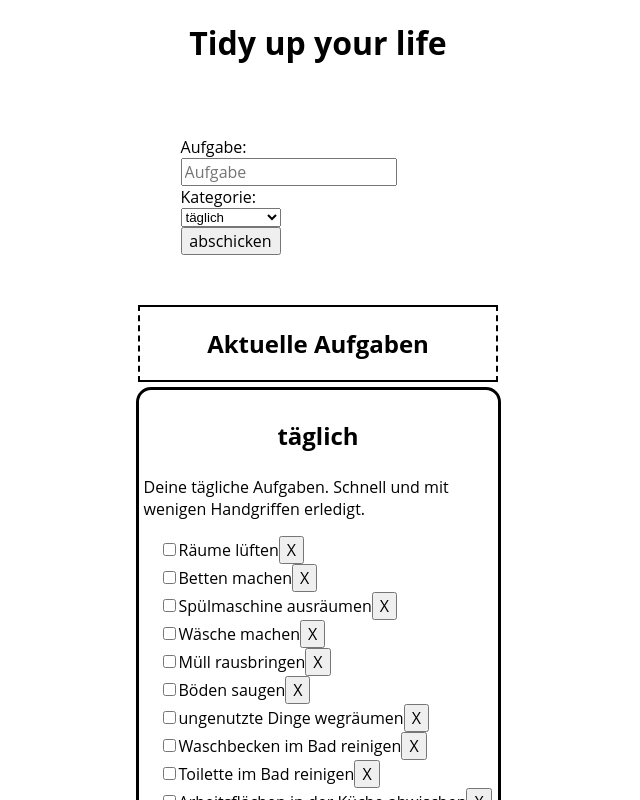
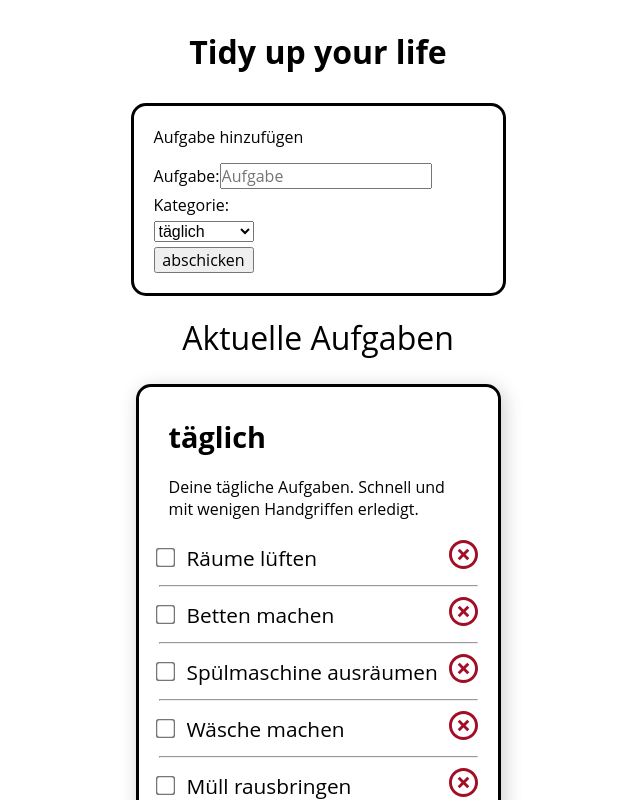
Before and after one commit to alicie232/capstone-project, a React (Create React App) app: page / in a window 1280 px wide. Shown: the top 800 px of the page, without its empty margins (322-962 px from the left). Built offline with nearby package versions, Linux system fonts and the light colour scheme.

Commit message:
add styling

```diff
--- a/src/App.js
+++ b/src/App.js
@@ -81,7 +81,7 @@ export default function App() {
   return (
     <>
       <StyledHeader>
-        <h1>Tidy up your life</h1>
+        <h1 id="top">Tidy up your life</h1>
       </StyledHeader>
       <NewTodoForm insertNewTodo={insertNewTodo} />
       <HomePage
@@ -96,5 +96,6 @@ export default function App() {
 }
 
 const StyledHeader = styled.header`
+  margin: 30px;
   text-align: center;
 `;
--- a/src/GlobalStyles.js
+++ b/src/GlobalStyles.js
@@ -3,8 +3,14 @@ import {createGlobalStyle} from 'styled-components';
 const styled = {createGlobalStyle};
 
 export default styled.createGlobalStyle`
+  :root {
+    --color-highlight: #333333;
+  }
+
   * {
     box-sizing: border-box;
+    margin: 0;
+    padding: 0;
   }
 
   body {
--- a/src/components/NewTodoForm.js
+++ b/src/components/NewTodoForm.js
@@ -34,6 +34,7 @@ export default function NewTodoForm({insertNewTodo}) {
 
   return (
     <StyledForm onSubmit={handleSubmit}>
+      <StyledHeader>Aufgabe hinzufügen</StyledHeader>
       <label htmlFor="task">
         Aufgabe:
         <input
@@ -44,6 +45,7 @@ export default function NewTodoForm({insertNewTodo}) {
             setTask(e.target.value);
           }}
           placeholder="Aufgabe"
+          autoComplete="off"
           required
         />
       </label>
@@ -75,13 +77,21 @@ export default function NewTodoForm({insertNewTodo}) {
 const StyledForm = styled.form`
   max-width: 375px;
   margin: auto;
+  padding: 20px;
   display: flex;
   flex-direction: column;
-  padding: 50px;
+  gap: 5px;
+  border: solid;
+  border-radius: 15px;
+`;
+
+const StyledHeader = styled.header`
+  padding-bottom: 10px;
 `;
 
 const StyledSelect = styled.select`
   width: 100px;
+  font-size: 16px;
 `;
 
 const StyledButton = styled.button`
--- a/src/components/TaskList.js
+++ b/src/components/TaskList.js
@@ -6,16 +6,17 @@ export default function TaskList({todos, onTodoChange, deleteTodo}) {
       <Wrapper key={todo.id}>
         <StyledTitle>{todo.title}</StyledTitle>
 
-        <p>{todo.description}</p>
+        <Description>{todo.description}</Description>
 
         {todo.tasks.length === 0 ? (
           <Image src={todo.image} alt="funny dog" />
         ) : (
-          <StyledList role="list">
+          <ul>
             {todo.tasks.map(task => {
               return (
-                <ListItem key={task.id}>
-                  <label>
+                <div key={task.id}>
+                  <ListItem>
+                    <StyledLabel>
                       <Checkbox
                         type="checkbox"
                         checked={task.isChecked}
@@ -23,21 +24,25 @@ export default function TaskList({todos, onTodoChange, deleteTodo}) {
                         data-taskid={task.id}
                         onChange={onTodoChange}
                       />
+
                       <Task checked={task.isChecked}>{task.task}</Task>
-                  </label>
-                  <button
+                    </StyledLabel>
+
+                    <DeleteButton
                       type="button"
                       onClick={event => {
                         event.stopPropagation();
                         deleteTodo(task.id);
                       }}
                     >
-                    X
-                  </button>
+                      <img src="../assets/icons/button-delete.svg" alt="delete" />
+                    </DeleteButton>
                   </ListItem>
+                  <hr />
+                </div>
               );
             })}
-          </StyledList>
+          </ul>
         )}
       </Wrapper>
     );
@@ -47,13 +52,19 @@ export default function TaskList({todos, onTodoChange, deleteTodo}) {
 const Wrapper = styled.article`
   border: solid;
   border-radius: 15px;
+  box-shadow: 3px 4px 20px rgba(0, 0, 0, 0.2);
   margin: 5px;
-  padding: 5px;
+  padding: 20px;
+  margin-bottom: 50px;
 `;
 
 const StyledTitle = styled.h3`
-  text-align: center;
-  font-size: 1.5rem;
+  font-size: 1.8rem;
+  padding: 10px;
+`;
+
+const Description = styled.p`
+  padding: 10px;
 `;
 
 const Image = styled.img`
@@ -64,20 +75,35 @@ const Image = styled.img`
   width: 50%;
 `;
 
-const StyledList = styled.ul`
-  padding: 0 0 0 15px;
+const ListItem = styled.li`
+  display: flex;
+  list-style: none;
+  justify-content: space-between;
+  font-size: 1.3rem;
+  padding: 10px 0 10px 0;
+  cursor: move;
 `;
 
-const ListItem = styled.li`
-  list-style: none;
+const StyledLabel = styled.label`
+  display: flex;
+  align-items: center;
 `;
 
 const Checkbox = styled.input`
   accent-color: var(--color-highlight);
+  transform: scale(1.5);
 `;
 
 const Task = styled.span`
+  padding-left: 15px;
+  padding-right: 5px;
+
   text-decoration: ${({checked}) => {
     return checked && 'line-through';
   }};
 `;
+
+const DeleteButton = styled.button`
+  border: none;
+  background-color: transparent;
+`;
--- a/src/db.js
+++ b/src/db.js
@@ -6,7 +6,7 @@ export const dailyTodos = [
     title: 'täglich',
     weekday: 42,
     description: 'Deine tägliche Aufgaben. Schnell und mit wenigen Handgriffen erledigt.',
-    image: '../assets/images/funnydog.png',
+    image: '../assets/images/lazydog.png',
     tasks: [
       {
         id: nanoid(),
@@ -81,7 +81,7 @@ export const dailyTodos = [
     title: 'Montag',
     weekday: 1,
     description: 'Heute setzen wir den Fokus auf das Bad.',
-    image: '../assets/images/funnydog.png',
+    image: '../assets/images/lazydog.png',
     tasks: [
       {
         id: nanoid(),
@@ -150,7 +150,7 @@ export const dailyTodos = [
     title: 'Dienstag',
     weekday: 2,
     description: 'Heute sagen wir dem Staub den Kampf an. Schnapp dir den Staubsauger und los!',
-    image: '../assets/images/funnydog.png',
+    image: '../assets/images/lazydog.png',
     tasks: [
       {
         id: nanoid(),
@@ -201,7 +201,7 @@ export const dailyTodos = [
     title: 'Mittwoch',
     weekday: 3,
     description: 'Mit Putzeimer und Lappen ausgestattet wischen wir heute feucht über die Oberflächen.',
-    image: '../assets/images/funnydog.png',
+    image: '../assets/images/lazydog.png',
     tasks: [
       {
         id: nanoid(),
@@ -257,7 +257,7 @@ export const dailyTodos = [
     id: nanoid(),
     title: 'Donnerstag',
     weekday: 4,
-    image: '../assets/images/funnydog.png',
+    image: '../assets/images/lazydog.png',
     description: 'Fast geschafft! Heute sorgen wir für einen glasklaren Blick und duftende Bettwäsche.',
     tasks: [
       {
@@ -297,7 +297,7 @@ export const dailyTodos = [
     title: 'Freitag',
     weekday: 5,
     description: 'Hunger? Mit Fokus auf die Küche erstellen wir heute den Menüplan für nächste Woche.',
-    image: '../assets/images/funnydog.png',
+    image: '../assets/images/lazydog.png',
     tasks: [
       {
         id: nanoid(),
--- a/src/pages/HomePage.js
+++ b/src/pages/HomePage.js
@@ -4,9 +4,7 @@ import DailyTasks from '../components/DailyTasks';
 export default function HomePage({todos, insertNewTodo, updateTodo, taskTemplates, deleteTodo}) {
   return (
     <>
-      <StyledHeader>
-        <h2>Aktuelle Aufgaben</h2>
-      </StyledHeader>
+      <StyledHeader>Aktuelle Aufgaben</StyledHeader>
       <Wrapper>
         <DailyTasks
           todos={todos}
@@ -26,9 +24,7 @@ const Wrapper = styled.div`
 `;
 
 const StyledHeader = styled.header`
+  font-size: 2rem;
   text-align: center;
-  border: 2px;
-  border-style: double dashed;
-  max-width: 360px;
-  margin: auto;
+  padding: 20px;
 `;
```
Also changed, not shown: public/assets/icons/button-delete.svg (added), public/assets/images/lazydog.png (added). Lines whose indentation alone changed are shown as unchanged.
